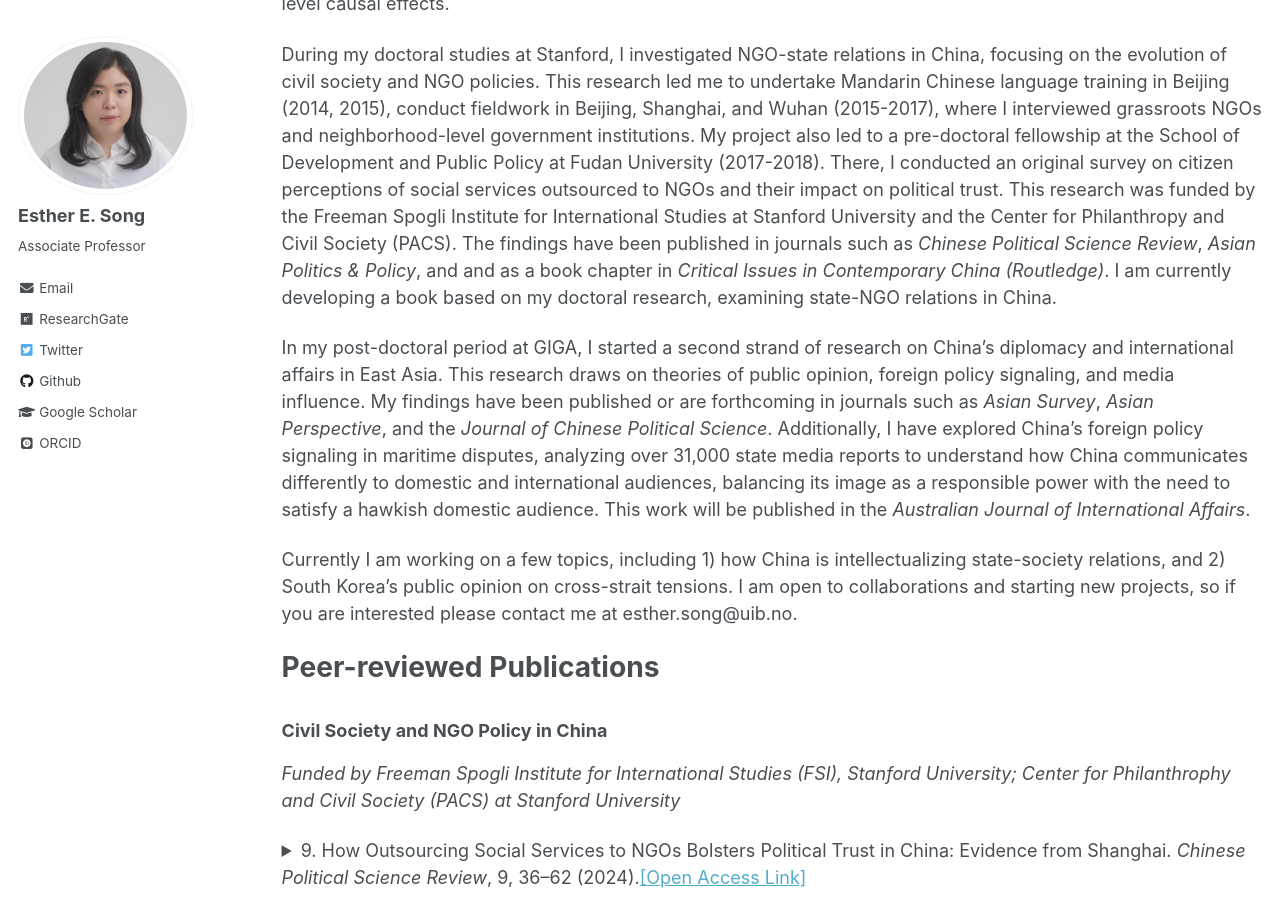
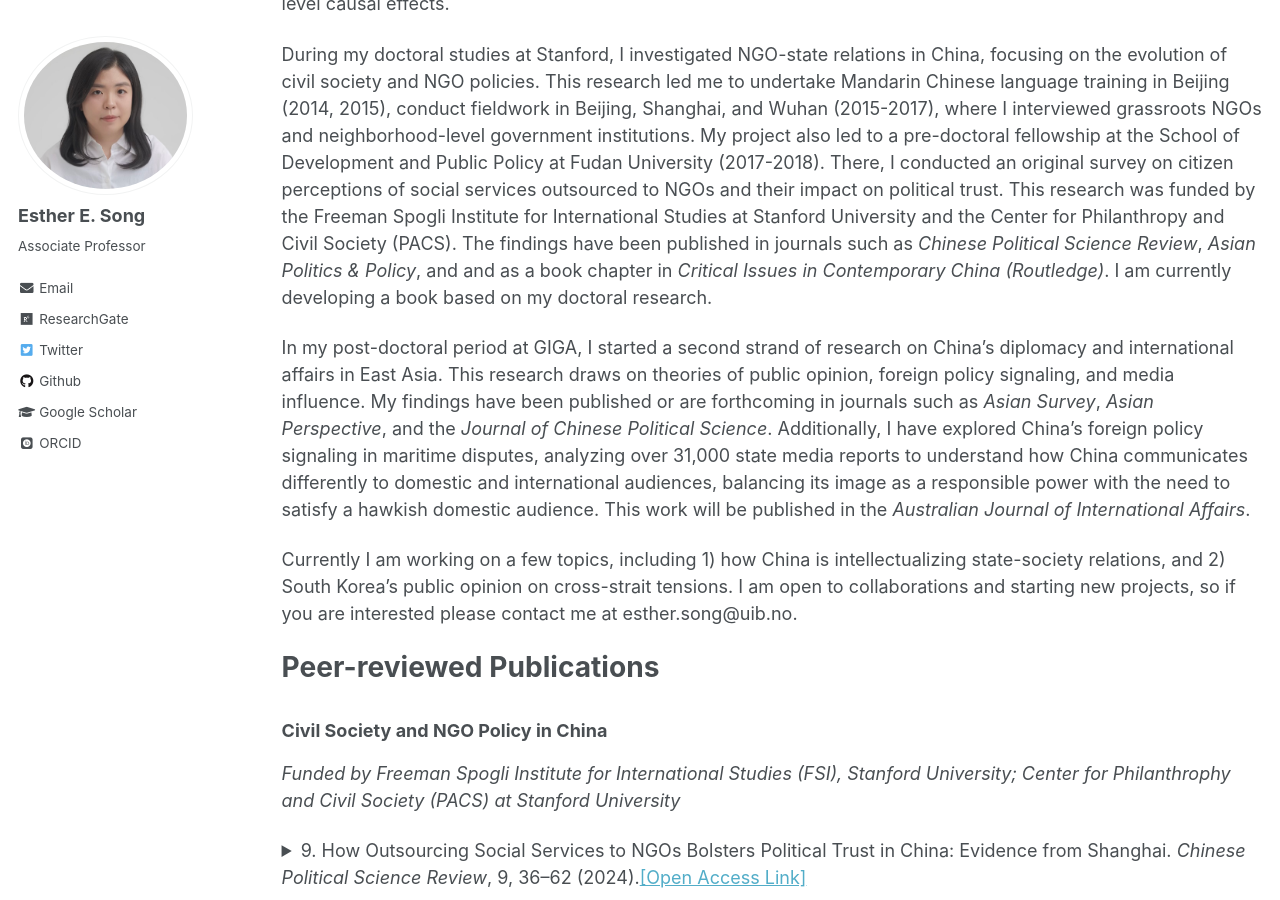
Before and after one commit to ehsong/ehsong.github.io, a Jekyll site: the page built from _pages/research.md, in a window 1280 px wide and 900 px high, scrolled down 309 px. Built offline with Jekyll 4.4.1, drawn with Linux system fonts in a browser that asks for light colours; some web fonts are replaced.

Commit message:
Update research.md

```diff
--- a/_pages/research.md
+++ b/_pages/research.md
@@ -8,7 +8,7 @@
 {% include base_path %}
 My research centers on civil society and NGO policies in China; China's diplomacy; and attitudes towards China. My other research areas include personalization of executive power in both democray and autocracy contexts. I have experience using a wide variety of methods including fieldwork, surveys, statistical analyses, and text analyses. More recently, I am using computational methods to collect data and applying text mining to uncover discourse and narratives, as well as quantitative analysis of survey data and survey experiments to gauage micro-level causal effects.
 
-During my doctoral studies at Stanford, I investigated NGO-state relations in China, focusing on the evolution of civil society and NGO policies.  This research led me to undertake Mandarin Chinese language training in Beijing (2014, 2015), conduct fieldwork in Beijing, Shanghai, and Wuhan (2015-2017), where I interviewed grassroots NGOs and neighborhood-level government institutions. My project also led to a pre-doctoral fellowship at the School of Development and Public Policy at Fudan University (2017-2018). There, I conducted an original survey on citizen perceptions of social services outsourced to NGOs and their impact on political trust. This research was funded by the Freeman Spogli Institute for International Studies at Stanford University and the Center for Philanthropy and Civil Society (PACS). The findings have been published in journals such as *Chinese Political Science Review*, *Asian Politics & Policy*, and and as a book chapter in *Critical Issues in Contemporary China (Routledge)*. I am currently developing a book based on my doctoral research, examining state-NGO relations in China.
+During my doctoral studies at Stanford, I investigated NGO-state relations in China, focusing on the evolution of civil society and NGO policies.  This research led me to undertake Mandarin Chinese language training in Beijing (2014, 2015), conduct fieldwork in Beijing, Shanghai, and Wuhan (2015-2017), where I interviewed grassroots NGOs and neighborhood-level government institutions. My project also led to a pre-doctoral fellowship at the School of Development and Public Policy at Fudan University (2017-2018). There, I conducted an original survey on citizen perceptions of social services outsourced to NGOs and their impact on political trust. This research was funded by the Freeman Spogli Institute for International Studies at Stanford University and the Center for Philanthropy and Civil Society (PACS). The findings have been published in journals such as *Chinese Political Science Review*, *Asian Politics & Policy*, and and as a book chapter in *Critical Issues in Contemporary China (Routledge)*. I am currently developing a book based on my doctoral research.
 
 In my post-doctoral period at GIGA, I started a second strand of research on China's diplomacy and international affairs in East Asia. This research draws on theories of public opinion, foreign policy signaling, and media influence. My findings have been published or are forthcoming in journals such as *Asian Survey*, *Asian Perspective*, and the *Journal of Chinese Political Science*. Additionally, I have explored China's foreign policy signaling in maritime disputes, analyzing over 31,000 state media reports to understand how China communicates differently to domestic and international audiences, balancing its image as a responsible power with the need to satisfy a hawkish domestic audience. This work will be published in the *Australian Journal of International Affairs*.
 
```
